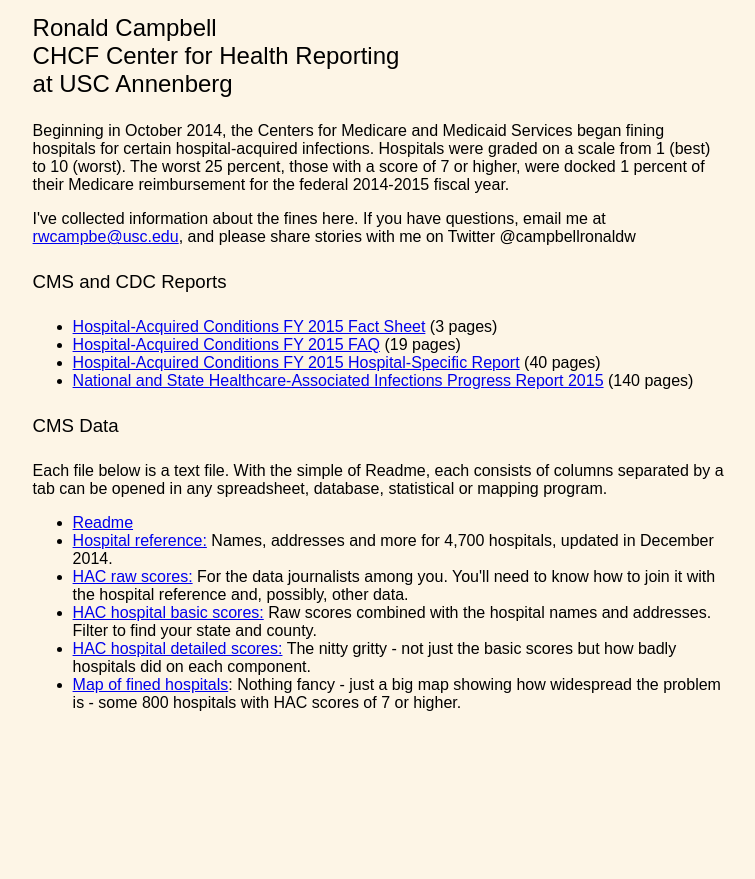
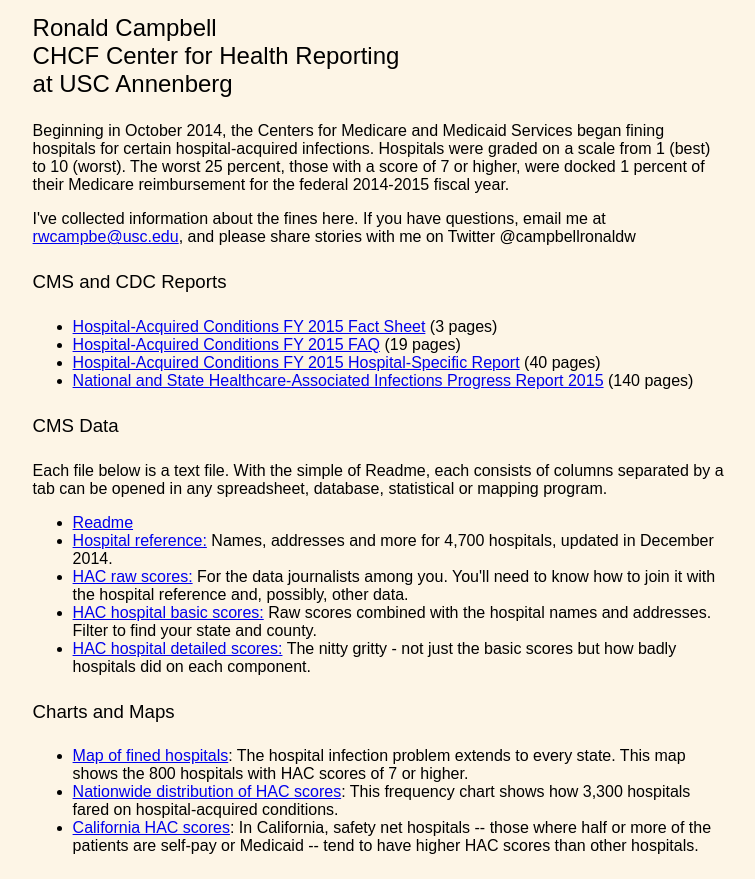
Before and after one commit to roncampbell/Hospital-Infections, a plain HTML site: page index.html in a window 1280 px wide. Shown: the part 126-1005 px from the top of the page, without its empty margins (51-806 px from the left). Before the commit the page ends 862 px from the top, so only its background shows below. Drawn offline with Linux system fonts and the light colour scheme.

Commit message:
Add two charts

```diff
--- a/index.html
+++ b/index.html
@@ -54,7 +54,12 @@ CHCF Center for Health Reporting <br>at USC Annenberg</h3>
 <li><a href="HAC_Raw_Scores.txt">HAC raw scores:</a> For the data journalists among you. You'll need to know how to join it with the hospital reference and, possibly, other data.</li>
 <li><a href="HAC_Hospital_Basic_Scores.txt">HAC hospital basic scores:</a> Raw scores combined with the hospital names and addresses. Filter to find your state and county.</li>
 <li><a href="HAC_Hospital_Detailed_Scores.txt">HAC hospital detailed scores:</a> The nitty gritty - not just the basic scores but how badly hospitals did on each component.</li>
-<li><a href="HAC_map.jpg">Map of fined hospitals</a>: Nothing fancy - just a big map showing how widespread the problem is - some 800 hospitals with HAC scores of 7 or higher.</li>
+</ul>
+<h4>Charts and Maps</h4>
+<ul>
+<li><a href="HAC_map.jpg">Map of fined hospitals</a>: The hospital infection problem extends to every state. This map shows the 800 hospitals with HAC scores of 7 or higher.</li>
+<li><a href="Nationwide HAC scores.jpg">Nationwide distribution of HAC scores</a>: This frequency chart shows how 3,300 hospitals fared on hospital-acquired conditions.</li>
+<li><a href="California HAC scores.jpg">California HAC scores</a>: In California, safety net hospitals -- those where half or more of the patients are self-pay or Medicaid -- tend to have higher HAC scores than other hospitals.</li>
 </ul>
 </body>
 </div>
```
Also changed, not shown: California HAC scores.jpg (added), Nationwide HAC scores.jpg (added).
